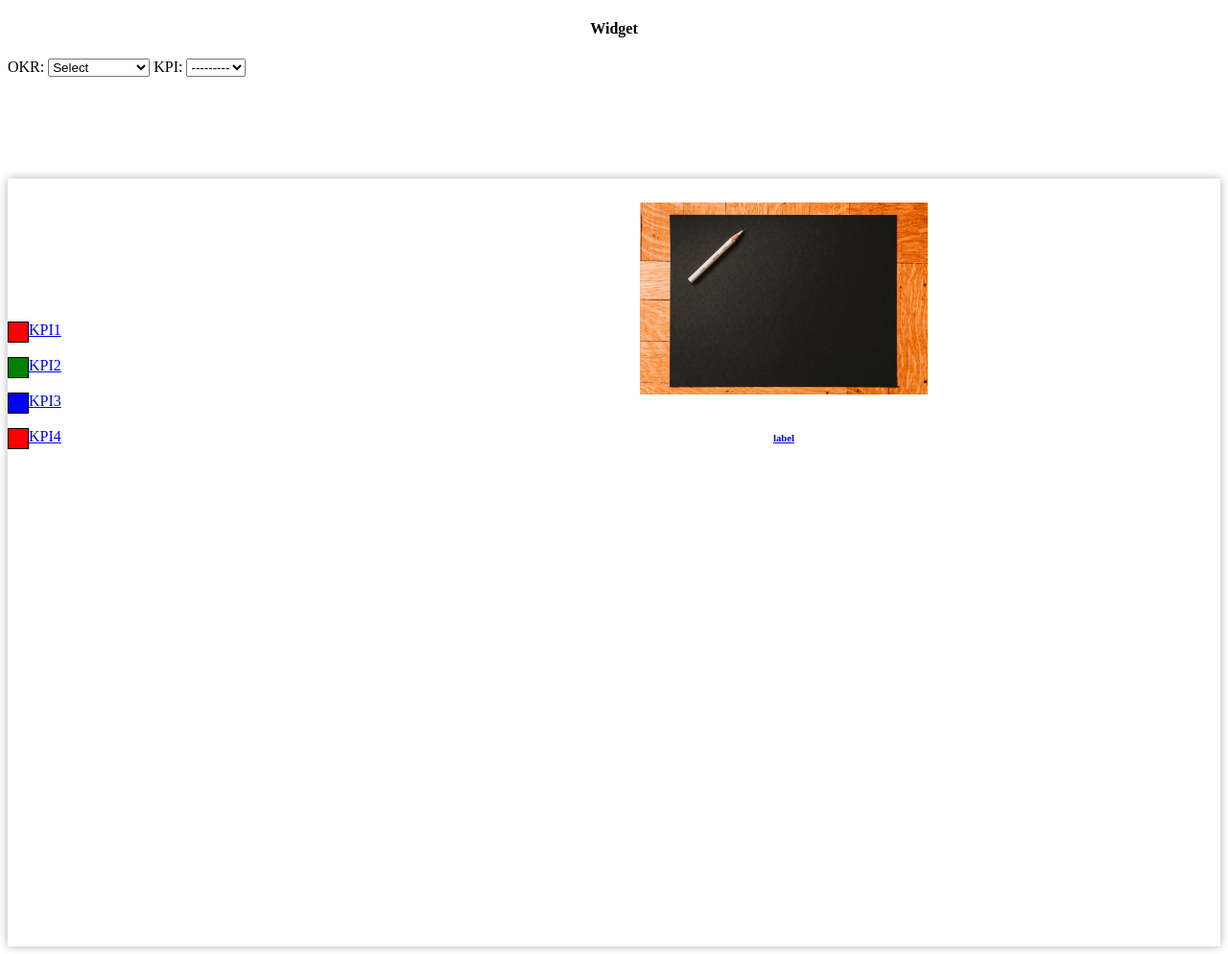
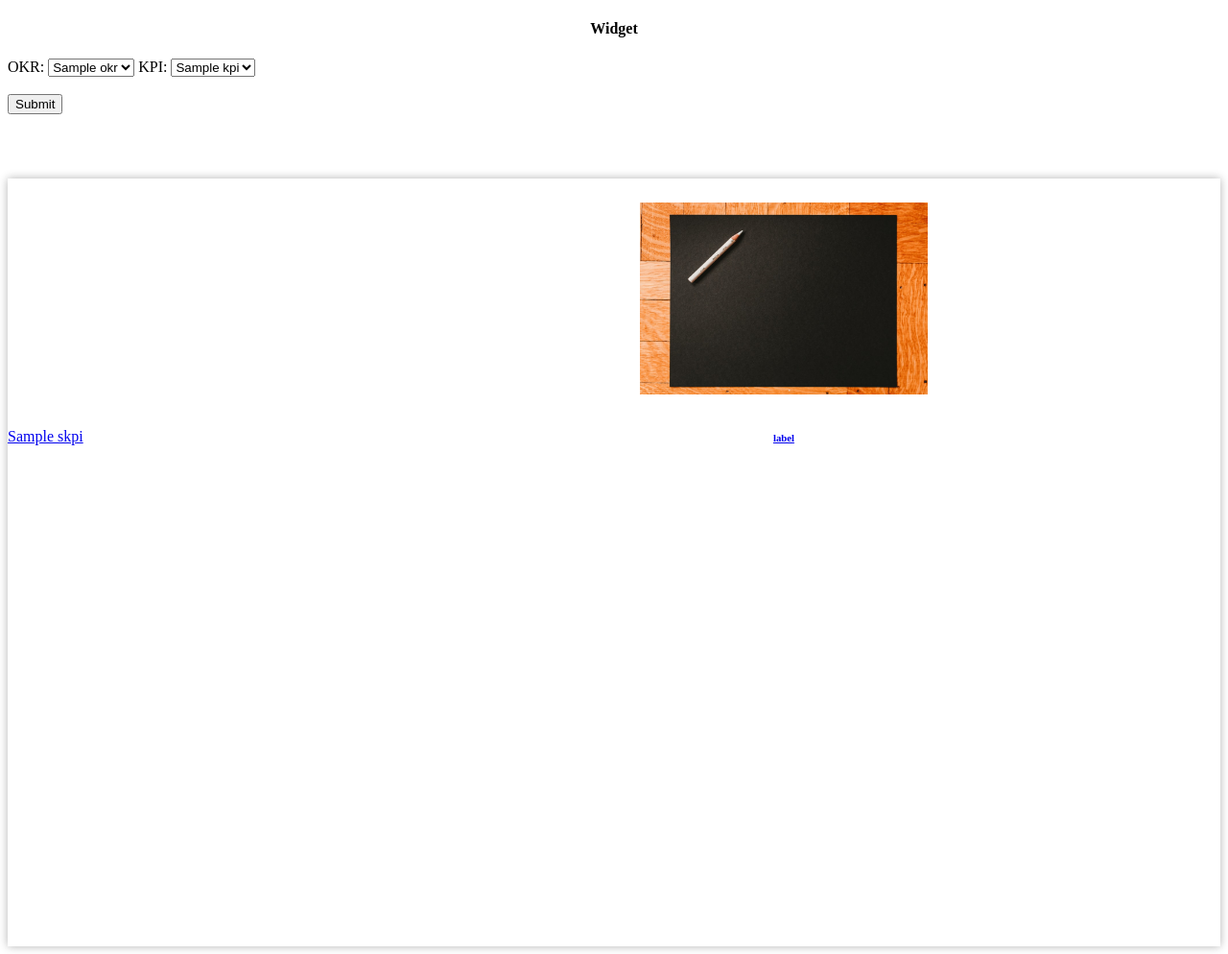
Before and after one commit to alimisumanth/rami, a Django app: template templates/widgetkpi.html in a window 1280 px wide. Shown: the whole page at 96% size. Run offline with Django 3.2, Linux system fonts and the light colour scheme; the template is opened without the code that fills it: most values are stand-ins (such as "Sample title", 1, 10 or a date in 2020).

Commit message:
widget_kpidef_update

```diff
--- a/Rami/urls.py
+++ b/Rami/urls.py
@@ -22,6 +22,7 @@ urlpatterns = [
     path('', views.index,name="index"),
     path('rami/', views.ramiParser, name="ramiParser"),
     path('rami/<kpi>', views.ramikpi, name="ramikpi"),
-    path('widget/', views.widgetkpi, name='widget'),
-    path('widget/<kpi>', views.kpidef, name='kpi'),
+    path('widget/<instrument>/', views.widgetkpi, name='widget'),
+    path('widget/<instrument>/<kpi>/', views.kpidef, name='kpi'),
+
 ]
--- a/templates/widgetkpi.html
+++ b/templates/widgetkpi.html
@@ -51,7 +51,8 @@
      <script>
       window.onload = function() {
         let prices = {"Productivity":[{value:1,desc:"Total Throughput"},{value:2,desc:"Mean Throughput "}],
-             "Efficiency":[{value:1,desc:"Total Fuel Efficiency"},{value:2,desc:"Operational Fuel Efficiency"}],
+             "Efficiency":[{value:1,desc:"Total Fuel Efficiency"},{value:2,desc:"Operational Fuel Efficiency"}
+                 ,{value:3,desc:"Total Distance"},{value:4,desc:"Average Distance"},{value:5,desc:"Average Fuel Efficiency"}],
              "Asset Lifetime":[{value:1,desc:"Total Failures"},{value:2,desc:"Mean Time Between Failures"},{value:3,desc:"Mean Time to Repair"}],
             "Cost":[{value:1,desc:"Cost of Repair"},{value:2,desc:"Mean Cost to Repair"},
                 {value:3,desc:"Fuel expenses"},{value:4,desc:"Production cost"},{value:5,desc:"Miscellaneous"}],
@@ -68,54 +69,38 @@
 </div>
 <div style="height: 125px; width: 100%">
     <div style="display: inline-block;">
-        <form>
+        <form method="POST">
+        {% csrf_token %}
             <label>OKR:
             <select name="OKR" id="OKR">
-                <option value="Select">Select</option>
-              <option value="Productivity">Productivity</option>
-              <option value="Efficiency">Efficiency</option>
-              <option value="Asset Lifetime">Asset Lifetime</option>
-              <option value="Cost">Cost</option>
+
+                <option value="{{ okr }}">{{ okr }}</option>
+
             </select></label>
             <label>KPI:
             <select name="KPIs" id="KPIs">
-              <option value="">---------</option>
+                {% for i in kpi %}
+                <option value="{{ i }}">{{ i }}</option>
+                {% endfor %}
+
             </select></label>
             <br><br>
+        <input type="submit">
         </form>
     </div>
 </div>
+{% if skpi %}
 <div style="height: 800px;  background-color: #ffffff;
   	        box-shadow: 0 0 9px 0 rgba(0, 0, 0, 0.3);">
     <div class="kpidivs">
         <div class='kpidiv'>
-            <div class="box red" style="display: inline-block">
-            </div>
+           <!-- <div class="box red" style="display: inline-block">
+            </div>-->
             <div style="display: inline-block">
-                <a href="{% url 'kpi'  kpi="kpi1" %}">KPI1</a>
+                <a href="{{ skpi }}">{{ skpi }}</a>
             </div>
         </div><br>
-                <div class='kpidiv'>
-            <div class="box green" style="display: inline-block">
-            </div>
-            <div style="display: inline-block">
-                <a href="{% url 'kpi'  kpi="kpi2" %}">KPI2</a>
-            </div>
-        </div><br>
-                <div class='kpidiv'>
-            <div class="box blue" style="display: inline-block">
-            </div>
-            <div style="display: inline-block">
-                <a href="{% url 'kpi'  kpi="kpi3" %}">KPI3</a>
-            </div>
-        </div><br>
-                <div class='kpidiv' >
-            <div class="box red" style="display: inline-block">
-            </div>
-            <div style="display: inline-block">
-                <a href="{% url 'kpi'  kpi="kpi4" %}">KPI4</a>
-            </div>
-        </div>
+
     </div>
     <div class="instrument">
 
@@ -125,7 +110,7 @@
             </a>
     </div>
 </div>
-
+{% endif %}
 
 </body>
 </html>
```
Also changed, not shown: Rami/views.py (+32 -6 lines), templates/cockpit.html (+6 -2 lines), templates/kpidef.html (+12 -4 lines).
